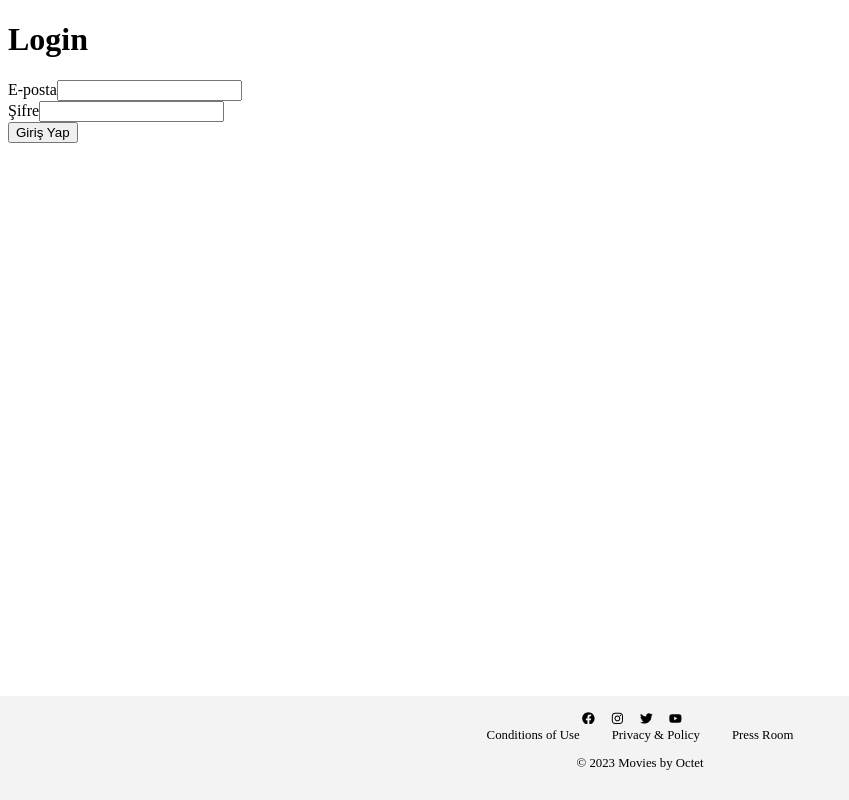
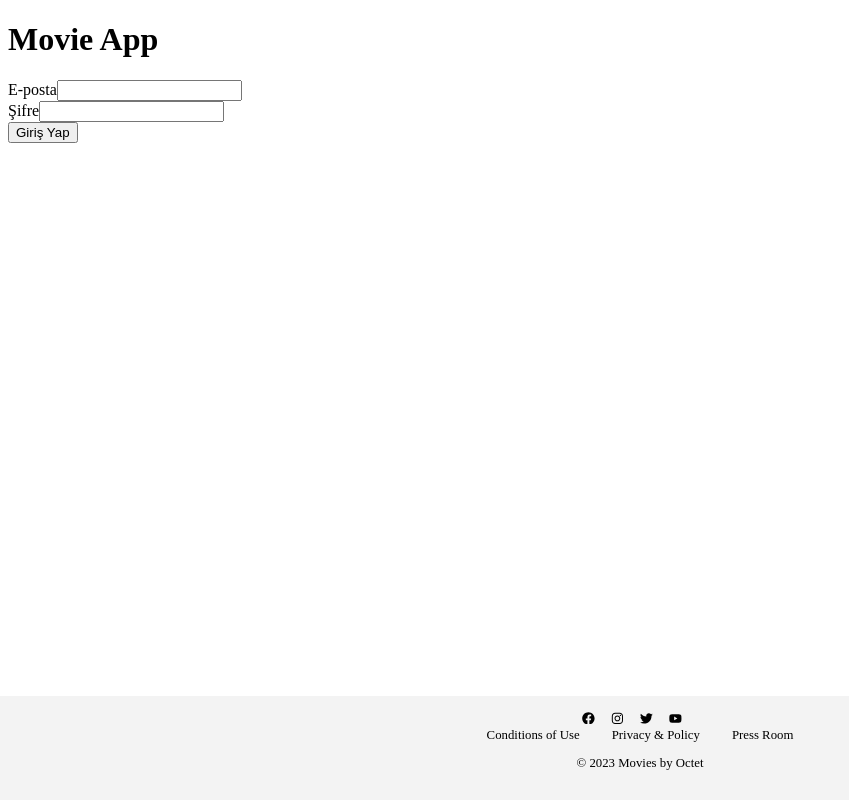
Before and after one commit to firatgoktepe/MovieAppOct, a React app: page /login in a window 1280 px wide. Shown: the whole page, without its empty margins (0-849 px from the left). Built offline with nearby package versions, Linux system fonts and the light colour scheme.

Commit message:
add: title

```diff
--- a/src/pages/LoginPage.tsx
+++ b/src/pages/LoginPage.tsx
@@ -12,7 +12,7 @@ const LoginPage: React.FC = () => {
 
   return (
     <div>
-      <h1>Login</h1>
+      <h1>Movie App</h1>
       <LoginForm />
     </div>
   );
```
